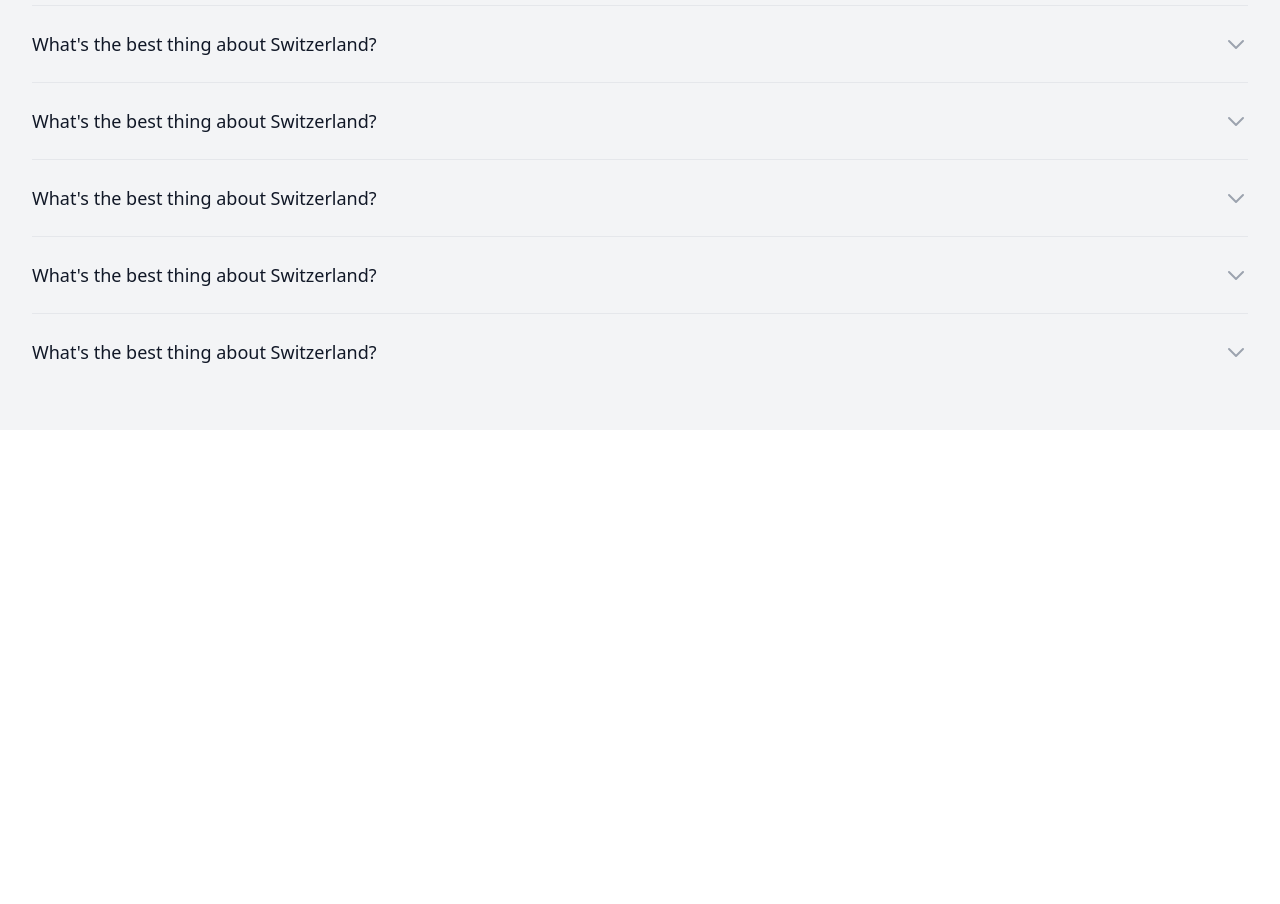
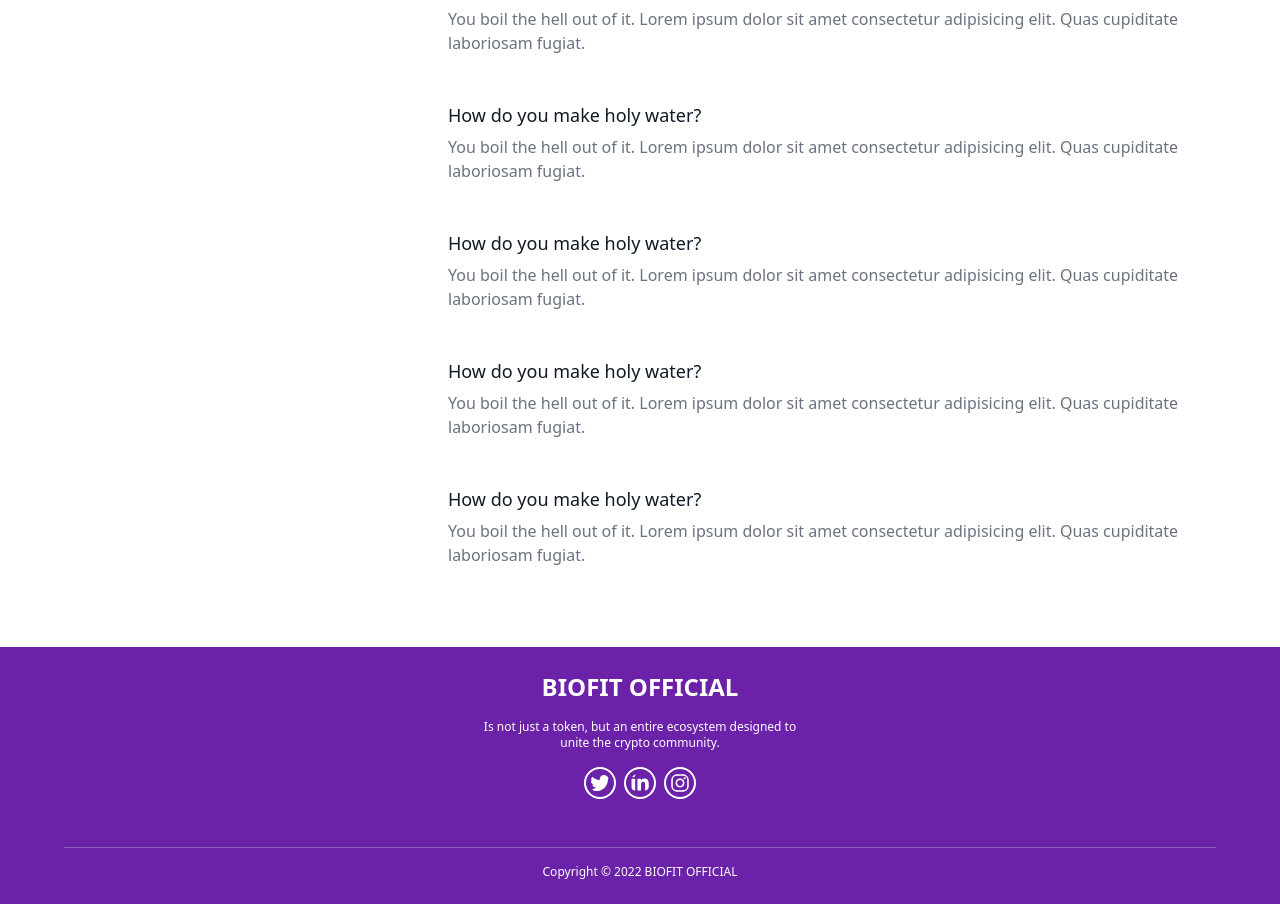
Before and after one commit to asharma30990/biofit, a Next.js app: page /biofit in a window 1280 px wide. Shown: the part 5057-5961 px from the top of the page. Before the commit the page ends 5487 px from the top, so only its background shows below. Built offline with nearby package versions, Linux system fonts and the light colour scheme.

Commit message:
header added

```diff
--- a/components/BiofitFAQ.jsx
+++ b/components/BiofitFAQ.jsx
@@ -1,3 +1,88 @@
+// // /* This example requires Tailwind CSS v2.0+ */
+// // import { Disclosure } from '@headlessui/react'
+// // import { ChevronDownIcon } from '@heroicons/react/outline'
+
+// // const faqs = [
+// //   {
+// //     question: "What's the best thing about Switzerland?",
+// //     answer:
+// //       "I don't know, but the flag is a big plus. Lorem ipsum dolor sit amet consectetur adipisicing elit. Quas cupiditate laboriosam fugiat.",
+// //   },
+// //   {
+// //     question: "What's the best thing about Switzerland?",
+// //     answer:
+// //       "I don't know, but the flag is a big plus. Lorem ipsum dolor sit amet consectetur adipisicing elit. Quas cupiditate laboriosam fugiat.",
+// //   },
+// //   {
+// //     question: "What's the best thing about Switzerland?",
+// //     answer:
+// //       "I don't know, but the flag is a big plus. Lorem ipsum dolor sit amet consectetur adipisicing elit. Quas cupiditate laboriosam fugiat.",
+// //   },
+// //   {
+// //     question: "What's the best thing about Switzerland?",
+// //     answer:
+// //       "I don't know, but the flag is a big plus. Lorem ipsum dolor sit amet consectetur adipisicing elit. Quas cupiditate laboriosam fugiat.",
+// //   },
+// //   {
+// //     question: "What's the best thing about Switzerland?",
+// //     answer:
+// //       "I don't know, but the flag is a big plus. Lorem ipsum dolor sit amet consectetur adipisicing elit. Quas cupiditate laboriosam fugiat.",
+// //   },
+// //   {
+// //     question: "What's the best thing about Switzerland?",
+// //     answer:
+// //       "I don't know, but the flag is a big plus. Lorem ipsum dolor sit amet consectetur adipisicing elit. Quas cupiditate laboriosam fugiat.",
+// //   },
+// //   // More questions...
+// // ]
+
+// // function classNames(...classes) {
+// //   return classes.filter(Boolean).join(' ')
+// // }
+
+// // export default function BiofitFAQ() {
+// //   return (
+// //     <div className="bg-purple-800">
+// //       <div className="px-4 py-12 mx-auto max-w-7xl sm:py-16 sm:px-6 lg:px-8">
+// //         <div className="max-w-3xl mx-auto divide-y-2 divide-none">
+// //           <h2 className="pb-8 text-3xl font-extrabold text-center text-white sm:text-4xl">
+// //             Frequently asked questions
+// //           </h2>
+// //           <dl className="mt-6 space-y-6 divide-y divide-black divide-opacity-20">
+// //             {faqs.map((faq) => (
+// //               <Disclosure as="div" key={faq.question} className="pt-6">
+// //                 {({ open }) => (
+// //                   <>
+// //                     <dt className="text-lg">
+// //                       <Disclosure.Button className="flex items-start justify-between w-full text-left text-white">
+// //                         <span className="font-medium text-white">
+// //                           {faq.question}
+// //                         </span>
+// //                         <span className="flex items-center ml-6 h-7">
+// //                           <ChevronDownIcon
+// //                             className={classNames(
+// //                               open ? '-rotate-180' : 'rotate-0',
+// //                               'h-6 w-6 transform'
+// //                             )}
+// //                             aria-hidden="true"
+// //                           />
+// //                         </span>
+// //                       </Disclosure.Button>
+// //                     </dt>
+// //                     <Disclosure.Panel as="dd" className="pr-12 mt-2">
+// //                       <p className="text-base text-white">{faq.answer}</p>
+// //                     </Disclosure.Panel>
+// //                   </>
+// //                 )}
+// //               </Disclosure>
+// //             ))}
+// //           </dl>
+// //         </div>
+// //       </div>
+// //     </div>
+// //   )
+// // }
+
 // /* This example requires Tailwind CSS v2.0+ */
 // import { Disclosure } from '@headlessui/react'
 // import { ChevronDownIcon } from '@heroicons/react/outline'
@@ -33,29 +118,28 @@
 //     answer:
 //       "I don't know, but the flag is a big plus. Lorem ipsum dolor sit amet consectetur adipisicing elit. Quas cupiditate laboriosam fugiat.",
 //   },
-//   // More questions...
 // ]
 
 // function classNames(...classes) {
 //   return classes.filter(Boolean).join(' ')
 // }
 
-// export default function BiofitFAQ() {
+// export default function Example() {
 //   return (
-//     <div className="bg-purple-800">
+//     <div className="bg-gray-100">
 //       <div className="px-4 py-12 mx-auto max-w-7xl sm:py-16 sm:px-6 lg:px-8">
-//         <div className="max-w-3xl mx-auto divide-y-2 divide-none">
-//           <h2 className="pb-8 text-3xl font-extrabold text-center text-white sm:text-4xl">
+//         <div className="mx-auto divide-y-2 divide-gray-200 max-w-7xl">
+//           <h2 className="pb-8 text-3xl font-bold tracking-normal text-center text-gray-900 sm:text-4xl">
 //             Frequently asked questions
 //           </h2>
-//           <dl className="mt-6 space-y-6 divide-y divide-black divide-opacity-20">
+//           <dl className="mt-6 space-y-6 divide-y divide-gray-200">
 //             {faqs.map((faq) => (
 //               <Disclosure as="div" key={faq.question} className="pt-6">
 //                 {({ open }) => (
 //                   <>
 //                     <dt className="text-lg">
-//                       <Disclosure.Button className="flex items-start justify-between w-full text-left text-white">
-//                         <span className="font-medium text-white">
+//                       <Disclosure.Button className="flex items-start justify-between w-full text-left text-gray-400">
+//                         <span className="font-medium text-gray-900">
 //                           {faq.question}
 //                         </span>
 //                         <span className="flex items-center ml-6 h-7">
@@ -70,7 +154,7 @@
 //                       </Disclosure.Button>
 //                     </dt>
 //                     <Disclosure.Panel as="dd" className="pr-12 mt-2">
-//                       <p className="text-base text-white">{faq.answer}</p>
+//                       <p className="text-base text-gray-500">{faq.answer}</p>
 //                     </Disclosure.Panel>
 //                   </>
 //                 )}
@@ -84,85 +168,74 @@
 // }
 
 /* This example requires Tailwind CSS v2.0+ */
-import { Disclosure } from '@headlessui/react'
-import { ChevronDownIcon } from '@heroicons/react/outline'
-
 const faqs = [
   {
-    question: "What's the best thing about Switzerland?",
+    question: 'How do you make holy water?',
     answer:
-      "I don't know, but the flag is a big plus. Lorem ipsum dolor sit amet consectetur adipisicing elit. Quas cupiditate laboriosam fugiat.",
+      'You boil the hell out of it. Lorem ipsum dolor sit amet consectetur adipisicing elit. Quas cupiditate laboriosam fugiat.',
   },
   {
-    question: "What's the best thing about Switzerland?",
+    question: 'How do you make holy water?',
     answer:
-      "I don't know, but the flag is a big plus. Lorem ipsum dolor sit amet consectetur adipisicing elit. Quas cupiditate laboriosam fugiat.",
+      'You boil the hell out of it. Lorem ipsum dolor sit amet consectetur adipisicing elit. Quas cupiditate laboriosam fugiat.',
   },
   {
-    question: "What's the best thing about Switzerland?",
+    question: 'How do you make holy water?',
     answer:
-      "I don't know, but the flag is a big plus. Lorem ipsum dolor sit amet consectetur adipisicing elit. Quas cupiditate laboriosam fugiat.",
+      'You boil the hell out of it. Lorem ipsum dolor sit amet consectetur adipisicing elit. Quas cupiditate laboriosam fugiat.',
   },
   {
-    question: "What's the best thing about Switzerland?",
+    question: 'How do you make holy water?',
     answer:
-      "I don't know, but the flag is a big plus. Lorem ipsum dolor sit amet consectetur adipisicing elit. Quas cupiditate laboriosam fugiat.",
+      'You boil the hell out of it. Lorem ipsum dolor sit amet consectetur adipisicing elit. Quas cupiditate laboriosam fugiat.',
   },
   {
-    question: "What's the best thing about Switzerland?",
+    question: 'How do you make holy water?',
     answer:
-      "I don't know, but the flag is a big plus. Lorem ipsum dolor sit amet consectetur adipisicing elit. Quas cupiditate laboriosam fugiat.",
+      'You boil the hell out of it. Lorem ipsum dolor sit amet consectetur adipisicing elit. Quas cupiditate laboriosam fugiat.',
   },
   {
-    question: "What's the best thing about Switzerland?",
+    question: 'How do you make holy water?',
     answer:
-      "I don't know, but the flag is a big plus. Lorem ipsum dolor sit amet consectetur adipisicing elit. Quas cupiditate laboriosam fugiat.",
+      'You boil the hell out of it. Lorem ipsum dolor sit amet consectetur adipisicing elit. Quas cupiditate laboriosam fugiat.',
   },
+  // More questions...
 ]
-
-function classNames(...classes) {
-  return classes.filter(Boolean).join(' ')
-}
 
 export default function Example() {
   return (
-    <div className="bg-gray-100">
-      <div className="px-4 py-12 mx-auto max-w-7xl sm:py-16 sm:px-6 lg:px-8">
-        <div className="mx-auto divide-y-2 divide-gray-200 max-w-7xl">
-          <h2 className="pb-8 text-3xl font-bold tracking-normal text-center text-gray-900 sm:text-4xl">
+    <div className="bg-white">
+      <div className="px-4 py-16 mx-auto max-w-7xl sm:px-6 lg:py-20 lg:px-8">
+        <div className="lg:grid lg:grid-cols-3 lg:gap-8">
+          <div>
+            <h2 className="text-3xl font-extrabold text-gray-900">
               Frequently asked questions
             </h2>
-          <dl className="mt-6 space-y-6 divide-y divide-gray-200">
+            <p className="mt-4 text-lg text-gray-500">
+              Can’t find the answer you’re looking for? Reach out to our{' '}
+              <a
+                href="#"
+                className="font-medium text-purple-800 hover:text-purple-700"
+              >
+                customer support
+              </a>{' '}
+              team.
+            </p>
+          </div>
+          <div className="mt-12 lg:mt-0 lg:col-span-2">
+            <dl className="space-y-12">
               {faqs.map((faq) => (
-              <Disclosure as="div" key={faq.question} className="pt-6">
-                {({ open }) => (
-                  <>
-                    <dt className="text-lg">
-                      <Disclosure.Button className="flex items-start justify-between w-full text-left text-gray-400">
-                        <span className="font-medium text-gray-900">
+                <div key={faq.question}>
+                  <dt className="text-lg font-medium leading-6 text-gray-900">
                     {faq.question}
-                        </span>
-                        <span className="flex items-center ml-6 h-7">
-                          <ChevronDownIcon
-                            className={classNames(
-                              open ? '-rotate-180' : 'rotate-0',
-                              'h-6 w-6 transform'
-                            )}
-                            aria-hidden="true"
-                          />
-                        </span>
-                      </Disclosure.Button>
                   </dt>
-                    <Disclosure.Panel as="dd" className="pr-12 mt-2">
-                      <p className="text-base text-gray-500">{faq.answer}</p>
-                    </Disclosure.Panel>
-                  </>
-                )}
-              </Disclosure>
+                  <dd className="mt-2 text-base text-gray-500">{faq.answer}</dd>
+                </div>
               ))}
             </dl>
           </div>
         </div>
       </div>
+    </div>
   )
 }
--- a/pages/biofit.jsx
+++ b/pages/biofit.jsx
@@ -320,6 +320,25 @@
       <BiofitIngredients />
 
       <BiofitFAQ />
+
+      <div className="bg-purple-800">
+        <div className="relative z-0 container max-w-screen-xl px-5 md:px-[5%] mx-auto py-6 flex flex-col items-center text-center text-white">
+          <div className="text-2xl font-black">BIOFIT OFFICIAL</div>
+          <p className="max-w-xs pt-4 text-xs">
+            Is not just a token, but an entire ecosystem designed to unite the
+            crypto community.
+          </p>
+          <div className="flex gap-2 pt-4">
+            <FaTwitter className="w-8 h-8 p-1 border-2 border-white rounded-full" />
+            <FaLinkedinIn className="w-8 h-8 p-1 border-2 border-white rounded-full" />
+            <FaInstagram className="w-8 h-8 p-1 border-2 border-white rounded-full" />
+          </div>
+          <div className="w-full h-px mt-12 bg-white bg-opacity-25" />
+          <p className="max-w-xs pt-4 text-xs">
+            Copyright © 2022 BIOFIT OFFICIAL
+          </p>
+        </div>
+      </div>
     </>
   )
 }
```
Lines whose indentation alone changed are shown as unchanged.
